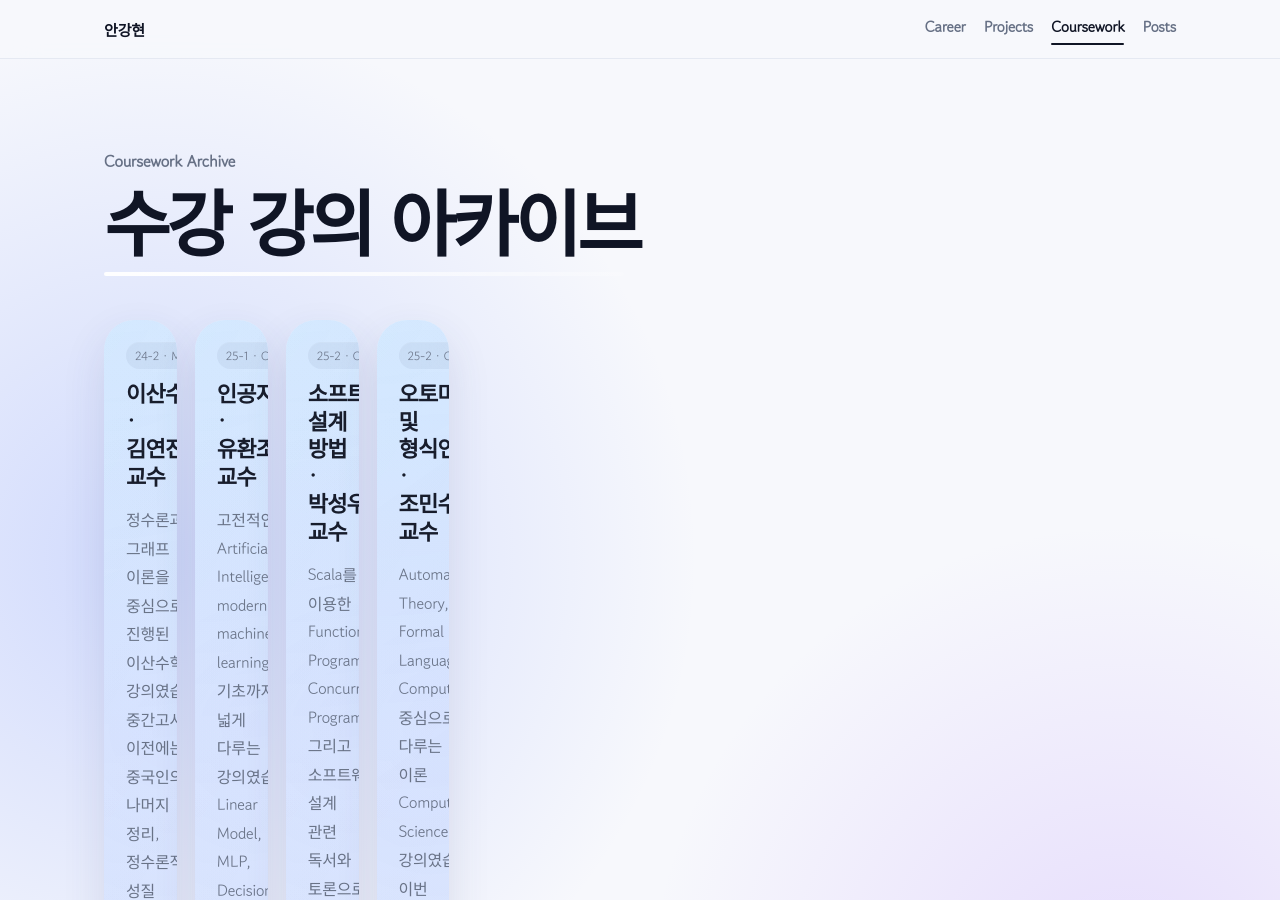
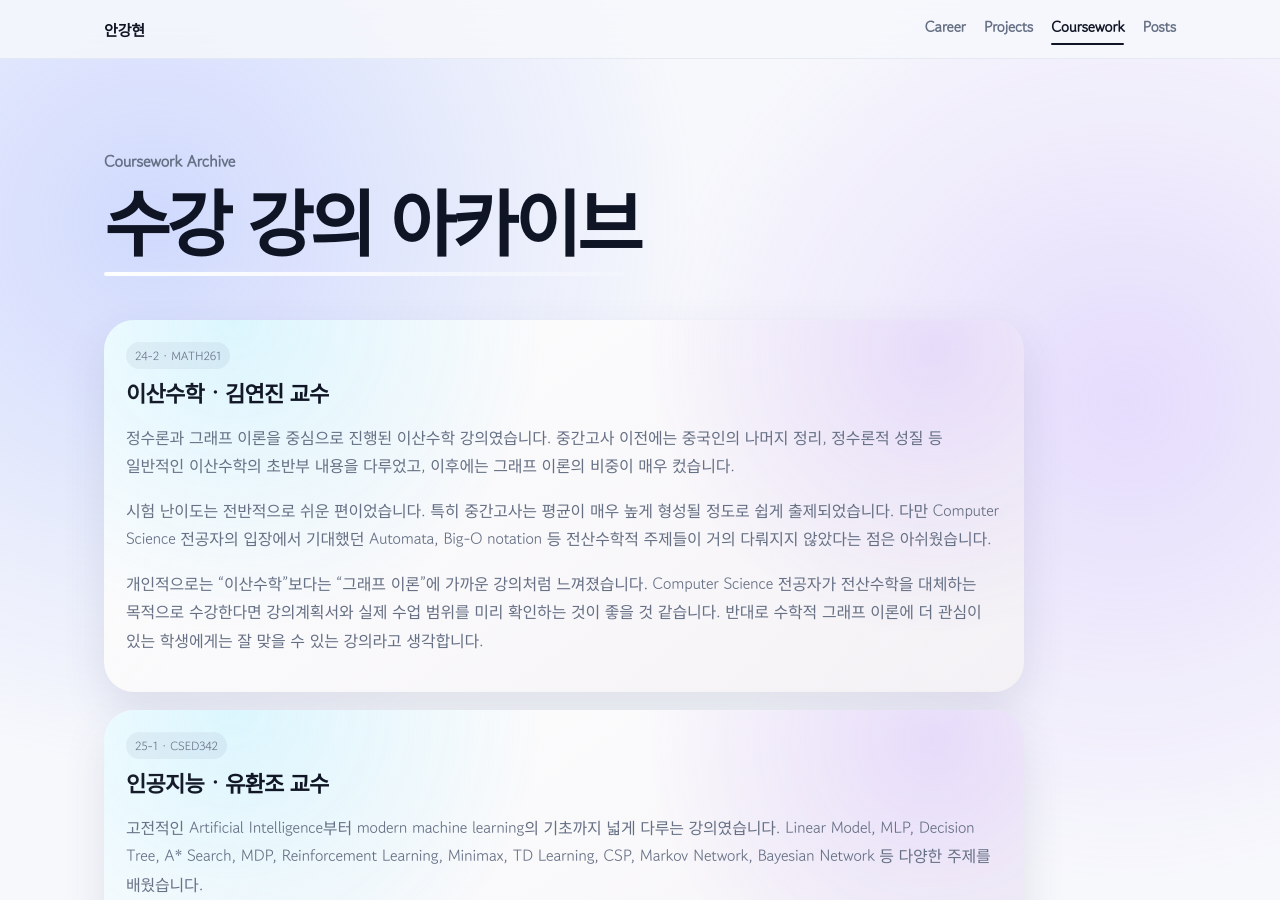
Before and after one commit to gimon0330/gimon0330.github.io, a Jekyll site: the page built from coursework.html, in a window 1280 px wide and 900 px high. Built offline with Jekyll 4.4.1, drawn with Linux system fonts in a browser that asks for light colours; some web fonts are replaced.

Commit message:
Apply coursework layout fix stylesheet

```diff
--- a/coursework.html
+++ b/coursework.html
@@ -8,12 +8,13 @@
   <meta name="viewport" content="width=device-width, initial-scale=1" />
   <title>Coursework Archive · 안강현</title>
   <meta name="description" content="POSTECH Coursework Archive" />
-  <link rel="stylesheet" href="{{ '/assets/site.css?v=20260519-title1' | relative_url }}" />
-  <link rel="stylesheet" href="{{ '/assets/font.css?v=20260519-title1' | relative_url }}" />
-  <link rel="stylesheet" href="{{ '/assets/nav-fix.css?v=20260519-title1' | relative_url }}" />
-  <link rel="stylesheet" href="{{ '/assets/link-icons.css?v=20260519-title1' | relative_url }}" />
-  <link rel="stylesheet" href="{{ '/assets/page-title.css?v=20260519-title1' | relative_url }}" />
-  <script defer src="{{ '/assets/main.js?v=20260519-title1' | relative_url }}"></script>
+  <link rel="stylesheet" href="{{ '/assets/site.css?v=20260519-coursework1' | relative_url }}" />
+  <link rel="stylesheet" href="{{ '/assets/font.css?v=20260519-coursework1' | relative_url }}" />
+  <link rel="stylesheet" href="{{ '/assets/nav-fix.css?v=20260519-coursework1' | relative_url }}" />
+  <link rel="stylesheet" href="{{ '/assets/link-icons.css?v=20260519-coursework1' | relative_url }}" />
+  <link rel="stylesheet" href="{{ '/assets/page-title.css?v=20260519-coursework1' | relative_url }}" />
+  <link rel="stylesheet" href="{{ '/assets/coursework-fix.css?v=20260519-coursework1' | relative_url }}" />
+  <script defer src="{{ '/assets/main.js?v=20260519-coursework1' | relative_url }}"></script>
 </head>
 <body>
   <div class="page-transition" aria-hidden="true"></div>
```
